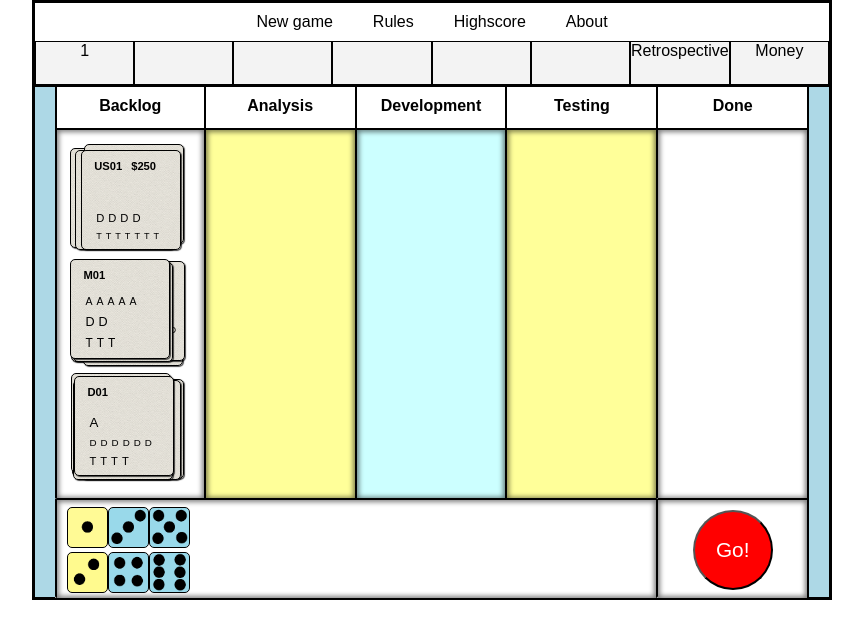
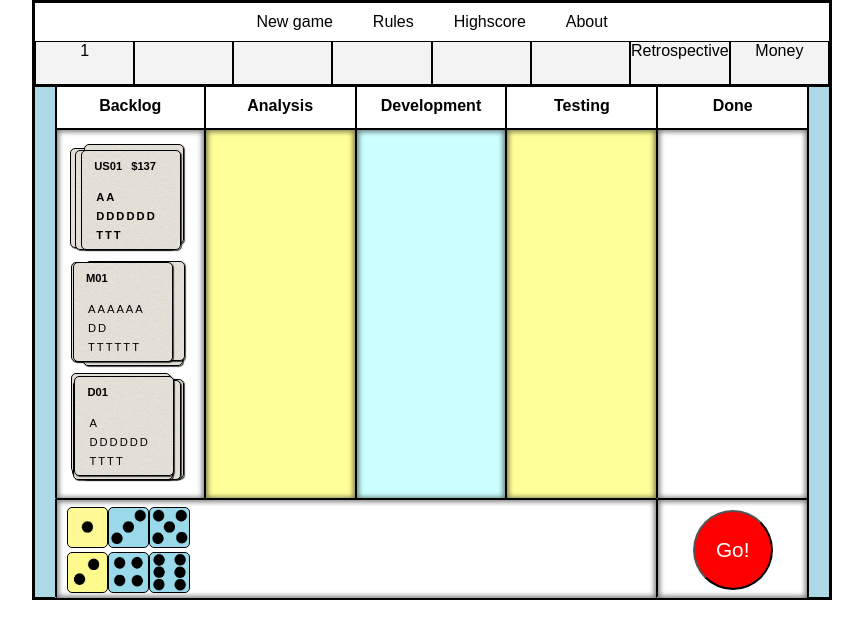
Before and after one commit to Henge9/g2p2, a React (Create React App) app: page / in a window 1280 px wide. Shown: the top 638 px of the page, without its empty margins (208-1071 px from the left). Built offline with nearby package versions, Linux system fonts and the light colour scheme.

Commit message:
card random function remastered

```diff
--- a/src/components/Cards/Defects/Defects.css
+++ b/src/components/Cards/Defects/Defects.css
@@ -41,4 +41,5 @@
 .defects-card > .points {
   position: absolute;
   bottom: 5px;
+  letter-spacing: -2px;
 }
--- a/src/components/Cards/Defects/Defects.js
+++ b/src/components/Cards/Defects/Defects.js
@@ -2,6 +2,13 @@ import './Defects.css';
 import React from 'react';
 
 export default class Defects extends React.Component {
+
+	constructor(props) {
+		super(props);
+		this.state = {
+			isMoving: false,
+		};
+	}
 
 	onMouseEnter() {
 		this.refs.card.style.border = '1px solid cyan';
@@ -14,8 +21,20 @@ export default class Defects extends React.Component {
 	}
 
 	onClick() {
-		if (parseInt(this.refs.card.style.left) < 550) {
+		if (parseInt(this.refs.card.style.left) < 550 && this.state.isMoving == false) {
 			this.refs.card.style.left = parseInt(this.refs.card.style.left) + 150 + 'px';
+
+			this.setState({
+				isMoving: true,
+			});
+
+			let that = this;
+
+			setTimeout(function() {
+				that.setState({
+					isMoving: false,
+				});
+			}, 3000);
 		}
 	}
 
@@ -28,11 +47,6 @@ export default class Defects extends React.Component {
 		insertLetters(this.props.analytics, analEl, 'A');
 		insertLetters(this.props.development, devEl, 'D');
 		insertLetters(this.props.test, testEl, 'T');
-
-		// Change points font size
-		analEl.style.fontSize = (analEl.childElementCount* -1) + 20 + 'px';
-		devEl.style.fontSize = (devEl.childElementCount* -1) + 20 + 'px'
-		testEl.style.fontSize = (testEl.childElementCount* -1) + 20 + 'px'
 
 		// Randomize card position
 		var card = this.refs.card;
--- a/src/components/Cards/Maintenance/HoldMaint.js
+++ b/src/components/Cards/Maintenance/HoldMaint.js
@@ -3,16 +3,19 @@ import React from 'react';
 import Maintenance from './Maintenance.js';
 
 export default class HoldMaint extends React.Component {
+
+	random(min, max) {
+		return parseInt(Math.random() * (max - min) + min);
+	}
+
 	render() {
 		return(
 			<div className='holdMaint'>
-	  			<Maintenance number="05" value="0" analytics="4" development="7" test="4" />
-	  			<Maintenance number="04" value="0" analytics="2" development="5" test="3" />
-	  			<Maintenance number="03" value="0" analytics="3" development="8" test="7" />
-	  			<Maintenance number="02" value="0" analytics="2" development="5" test="4" />
-	  			<Maintenance number="01" value="0" analytics="5" development="2" test="3" />
+	  			<Maintenance number="04" value={this.random(50, 500)} analytics={this.random(1, 7)} development={this.random(1, 7)} test={this.random(1, 7)} />
+		  		<Maintenance number="03" value={this.random(50, 500)} analytics={this.random(1, 7)} development={this.random(1, 7)} test={this.random(1, 7)} />
+		  		<Maintenance number="02" value={this.random(50, 500)} analytics={this.random(1, 7)} development={this.random(1, 7)} test={this.random(1, 7)} />
+		  		<Maintenance number="01" value={this.random(50, 500)} analytics={this.random(1, 7)} development={this.random(1, 7)} test={this.random(1, 7)} />
 	  		</div>
-
 		);
 	}
 }
--- a/src/components/Cards/Maintenance/Maintenance.css
+++ b/src/components/Cards/Maintenance/Maintenance.css
@@ -40,4 +40,5 @@
 .maintenance-card > .points {
   position: absolute;
   bottom: 5px;
+  letter-spacing: -2px;
 }
--- a/src/components/Cards/Maintenance/Maintenance.js
+++ b/src/components/Cards/Maintenance/Maintenance.js
@@ -2,6 +2,13 @@ import './Maintenance.css';
 import React from 'react';
 
 export default class Maintenance extends React.Component {
+
+	constructor(props) {
+		super(props);
+		this.state = {
+			isMoving: false,
+		};
+	}
 
 	onMouseEnter() {
 		this.refs.card.style.border = '1px solid cyan';
@@ -14,8 +21,20 @@ export default class Maintenance extends React.Component {
 	}
 
 	onClick() {
-		if (parseInt(this.refs.card.style.left) < 550) {
+		if (parseInt(this.refs.card.style.left) < 550 && this.state.isMoving == false) {
 			this.refs.card.style.left = parseInt(this.refs.card.style.left) + 150 + 'px';
+
+			this.setState({
+				isMoving: true,
+			});
+
+			let that = this;
+
+			setTimeout(function() {
+				that.setState({
+					isMoving: false,
+				});
+			}, 3000);
 		}
 	}
 
@@ -28,11 +47,6 @@ export default class Maintenance extends React.Component {
 		insertLetters(this.props.analytics, analEl, 'A');
 		insertLetters(this.props.development, devEl, 'D');
 		insertLetters(this.props.test, testEl, 'T');
-
-		// Change points font size
-		analEl.style.fontSize = (analEl.childElementCount* -1) + 20 + 'px';
-		devEl.style.fontSize = (devEl.childElementCount* -1) + 20 + 'px'
-		testEl.style.fontSize = (testEl.childElementCount* -1) + 20 + 'px'
 
 		// Randomize card position
 		var card = this.refs.card;
@@ -68,8 +82,8 @@ function randomCardPos(card) {
 	card.style.left = left;
 }
 
-function insertLetters(amount, ref, letter) {
-	for (var i = 0; i < amount; i++) {
+function insertLetters(prop, ref, letter) {
+	for (var i = 0; i < prop; i++) {
 
 		// Create new element
 		var newElement = document.createElement('p');
--- a/src/components/Cards/UserStory/Hold.js
+++ b/src/components/Cards/UserStory/Hold.js
@@ -3,13 +3,18 @@ import React from 'react';
 import UserStory from './User_Story.js';
 
 export default class Hold extends React.Component {
-    render(){
+
+	random(min, max) {
+		return parseInt(Math.random() * (max - min) + min);
+	}
+
+    render() {
     	return (
 	  	<div className='hold'>
-	  		<UserStory number="04" value="150" />
-	  		<UserStory number="03" value="200" />
-	  		<UserStory number="02" value="300" />
-	  		<UserStory number="01" value="250" />
+	  		<UserStory number="04" value={this.random(50, 500)} analytics={this.random(1, 7)} development={this.random(1, 7)} test={this.random(1, 7)} />
+	  		<UserStory number="03" value={this.random(50, 500)} analytics={this.random(1, 7)} development={this.random(1, 7)} test={this.random(1, 7)} />
+	  		<UserStory number="02" value={this.random(50, 500)} analytics={this.random(1, 7)} development={this.random(1, 7)} test={this.random(1, 7)} />
+	  		<UserStory number="01" value={this.random(50, 500)} analytics={this.random(1, 7)} development={this.random(1, 7)} test={this.random(1, 7)} />
 	  	</div>
     	);
     }
--- a/src/components/Cards/UserStory/User_Story.css
+++ b/src/components/Cards/UserStory/User_Story.css
@@ -40,4 +40,9 @@ div.user-story p.header, div.user-story p.value {
 div.user-story > .points {
 	position: absolute;
   	bottom: 5px;
+  	letter-spacing: -2px;
 }
+
+div.user-story > .points p {
+	font-weight: bold;
+}
--- a/src/components/Cards/UserStory/User_Story.js
+++ b/src/components/Cards/UserStory/User_Story.js
@@ -23,6 +23,7 @@ export default class UserStory extends React.Component {
 	onClick() {
 		if (parseInt(this.refs.card.style.left) < 550 && this.state.isMoving == false) {
 			this.refs.card.style.left = parseInt(this.refs.card.style.left) + 150 + 'px';
+
 			this.setState({
 				isMoving: true,
 			});
@@ -44,14 +45,9 @@ export default class UserStory extends React.Component {
 		let testEl = this.refs.test;
 
 		// Insert points
-		insertLetters(analEl, 'A');
-		insertLetters(devEl, 'D');
-		insertLetters(testEl, 'T');
-
-		// Change points font size
-		analEl.style.fontSize = (analEl.childElementCount* -1) + 20 + 'px';
-		devEl.style.fontSize = (devEl.childElementCount* -1) + 20 + 'px'
-		testEl.style.fontSize = (testEl.childElementCount* -1) + 20 + 'px'
+		insertLetters(this.props.analytics, analEl, 'A');
+		insertLetters(this.props.development, devEl, 'D');
+		insertLetters(this.props.test, testEl, 'T');
 
 		// Randomize card position
 		var card = this.refs.card;
@@ -86,14 +82,9 @@ function randomCardPos(card) {
 	card.style.left = left;
 } // Randomizes card starting position
 
-function insertLetters(ref, letter) {
+function insertLetters(prop, ref, letter) {
 
-	// Randomize amount
-	var amount = parseInt(Math.random() * 8);
-
-	console.log(amount);
-
-	for (var i = 0; i < amount; i++) {
+	for (var i = 0; i < prop; i++) {
 
 		// Create new element
 		var newElement = document.createElement('p');
```
